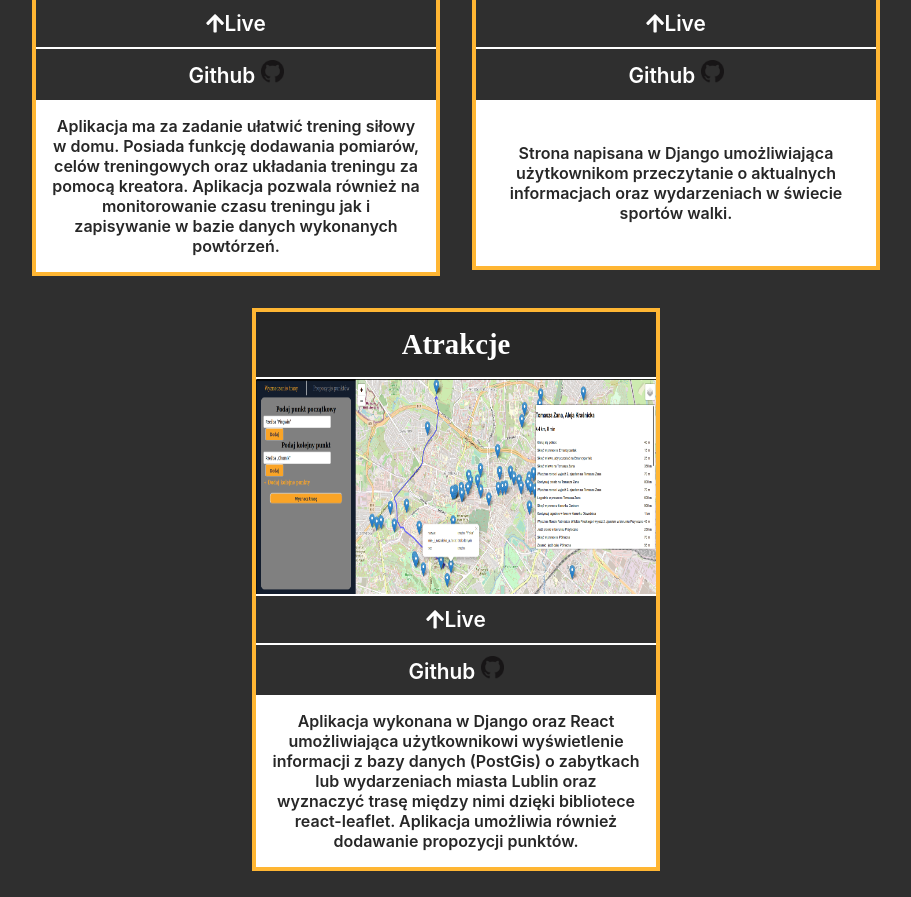
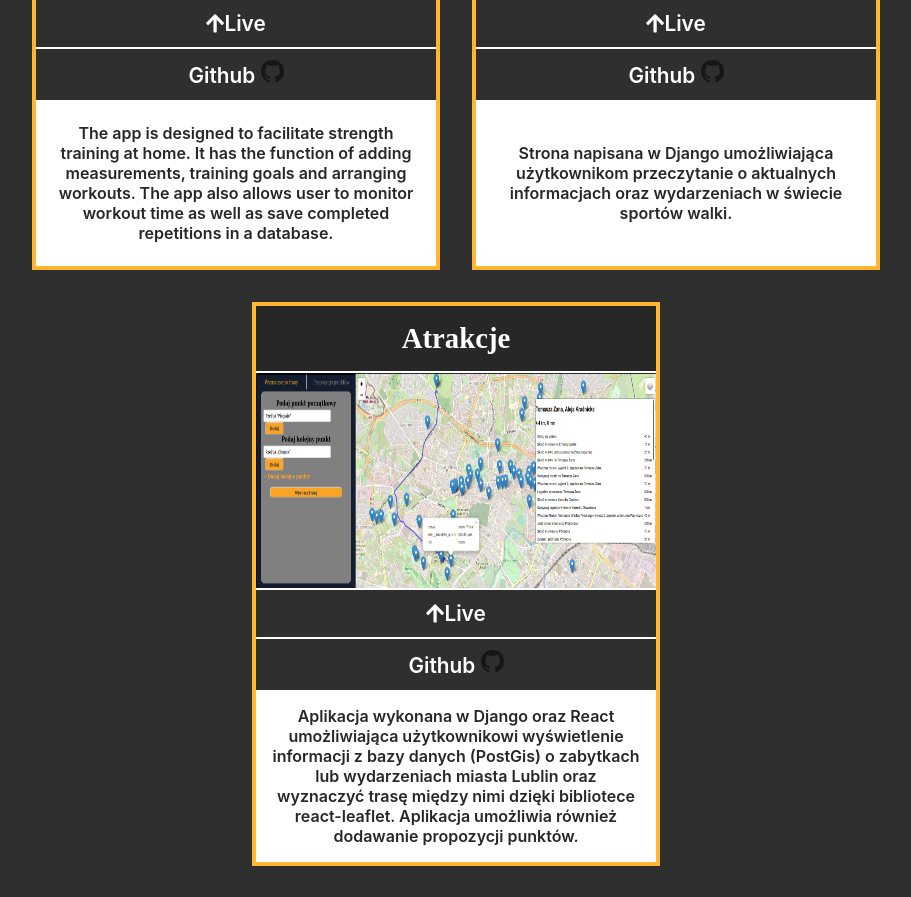
Before and after one commit to michal-lejwoda/portfolio, a React (Create React App) app: page / in a window 1280 px wide. Shown: the part 4097-4994 px from the top of the page, without its empty margins (168-1079 px from the left). Built offline with nearby package versions, Linux system fonts and the light colour scheme; a web font is replaced by a local one.

Commit message:
Projects need to be fixed

```diff
--- a/src/components/Projects.js
+++ b/src/components/Projects.js
@@ -18,7 +18,7 @@ const Projects = () => {
                     <div className="projects__container__element__buttons__githubbutton" onClick={()=>click('https://github.com/saxatachi/true-effects-deploy')}>Github <img alt="github" src="./GitHub-Mark-32px.png"/></div>
                 </div>
                 <div className="projects__container__element__description">
-                    Aplikacja ma za zadanie ułatwić trening siłowy w domu. Posiada funkcję dodawania pomiarów, celów treningowych oraz układania treningu za pomocą kreatora. Aplikacja pozwala również na monitorowanie czasu treningu jak i zapisywanie w bazie danych wykonanych powtórzeń.
+                    The app is designed to facilitate strength training at home. It has the function of adding measurements, training goals and arranging workouts. The app also allows user to monitor workout time as well as save completed repetitions in a database.
                 </div>
             </div>
             <div className="projects__container__element">
```
